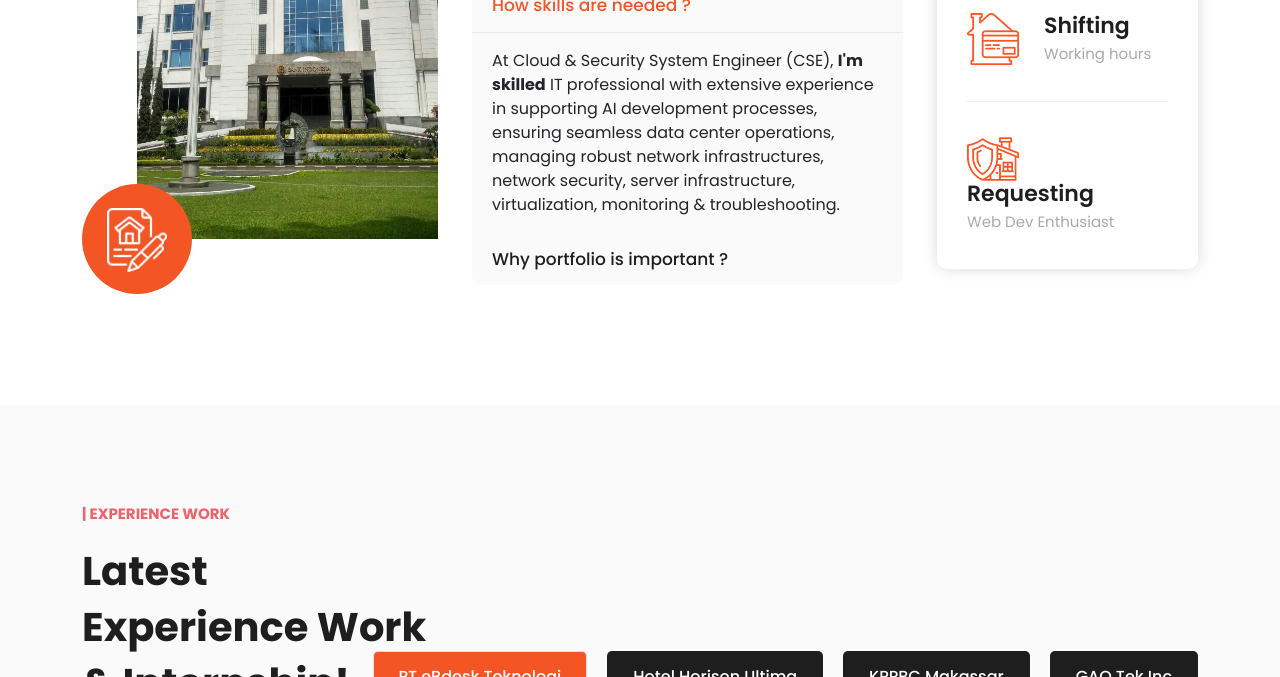
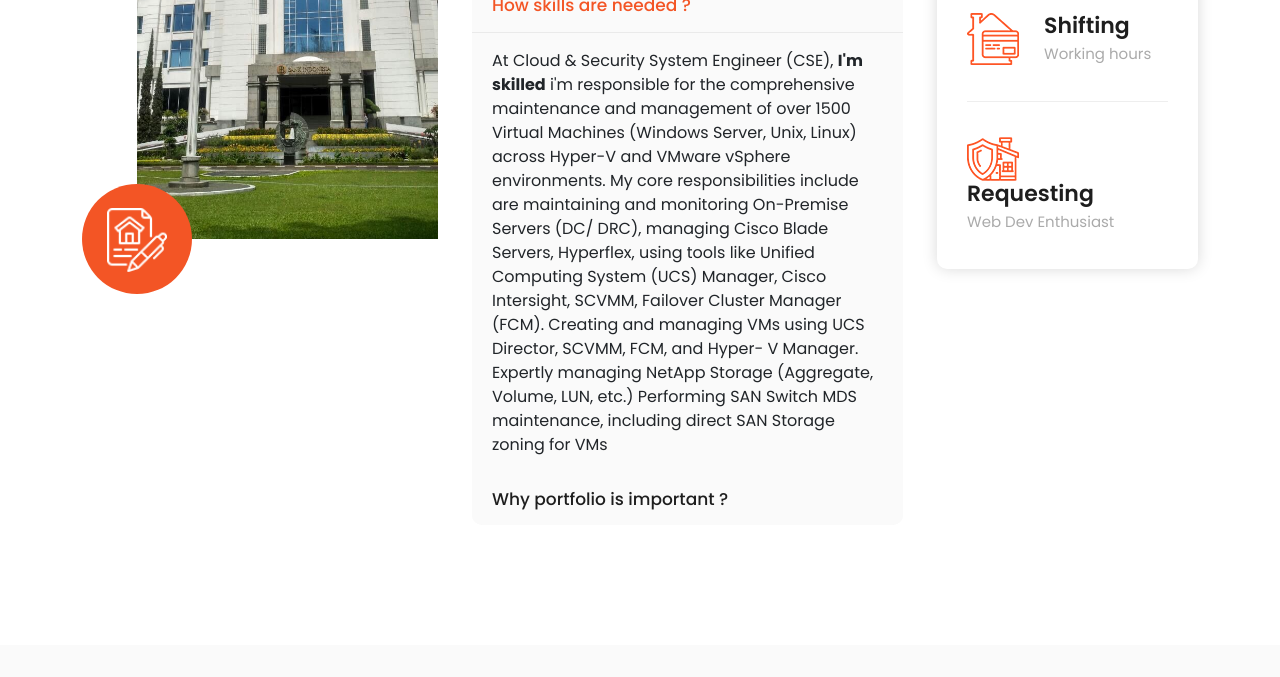
Before and after one commit to MuflihunAzis/muflihpages, a plain HTML site: page index.html in a window 1280 px wide. Both pictures are taken after a click on the button "How skills are needed ?". Shown: the part 1361-2038 px from the top of the page. Drawn offline with nearby package versions, Linux system fonts and the light colour scheme.

Commit message:
first commit

```diff
--- a/index.html
+++ b/index.html
@@ -149,9 +149,12 @@ https://templatemo.com/tm-591-villa-agency
               </h2>
               <div id="collapseTwo" class="accordion-collapse collapse" aria-labelledby="headingTwo" data-bs-parent="#accordionExample">
                 <div class="accordion-body">
-                  At Cloud & Security System Engineer (CSE), <strong>I'm skilled</strong> IT professional with extensive experience in supporting AI development processes, ensuring seamless
-                  data center operations, managing robust network infrastructures, network security, server infrastructure,
-                  virtualization, monitoring & troubleshooting.
+                  At Cloud & Security System Engineer (CSE), <strong>I'm skilled</strong> i'm responsible for the comprehensive maintenance and management of over 1500 Virtual Machines (Windows
+                  Server, Unix, Linux) across Hyper-V and VMware vSphere environments. My core responsibilities include are maintaining
+                  and monitoring On-Premise Servers (DC/ DRC), managing Cisco Blade Servers, Hyperflex, using tools like Unified Computing
+                  System (UCS) Manager, Cisco Intersight, SCVMM, Failover Cluster Manager (FCM). Creating and managing VMs using UCS
+                  Director, SCVMM, FCM, and Hyper- V Manager. Expertly managing NetApp Storage (Aggregate, Volume, LUN, etc.) Performing
+                  SAN Switch MDS maintenance, including direct SAN Storage zoning for VMs
                 </div>
               </div>
             </div>
```
